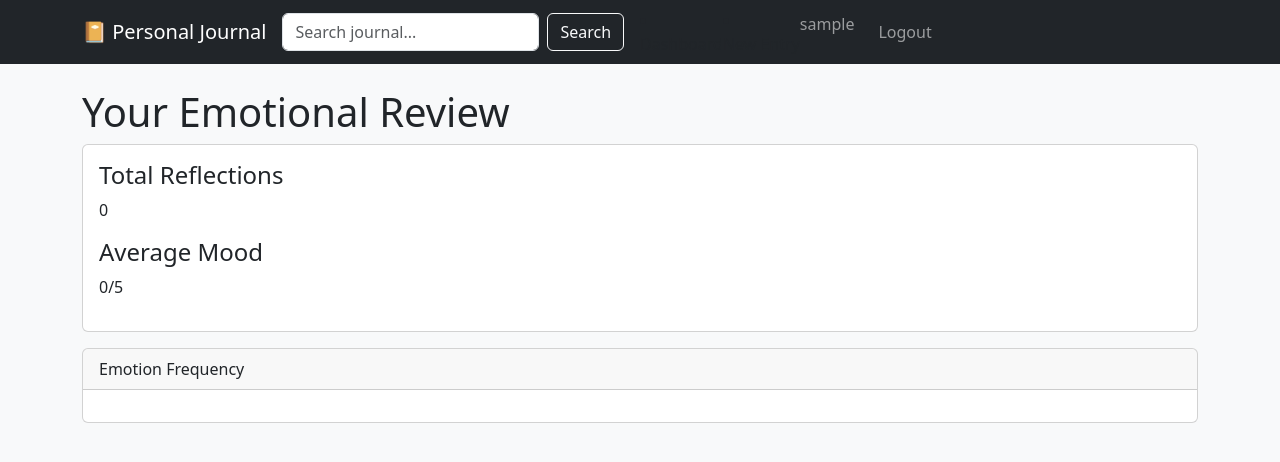
After one commit to dippa1982/Journal, a Flask app: page /review in a window 1280 px wide. The commit adds this page. Shown: the top 462 px of the page. Run offline with Flask 3, Linux system fonts and the light colour scheme; the visitor is signed in with stand-in values (Sample User, id 1); data that the repository does not hold is empty.

Commit message:
Add files via upload

```diff
--- a/app.py
+++ b/app.py
@@ -8,7 +8,7 @@ from flask import (
 )
 
 from flask_sqlalchemy import SQLAlchemy
-
+from collections import Counter
 from flask_login import (
     LoginManager,
     UserMixin,
@@ -232,10 +232,31 @@ def dashboard():
         Entry.created_at.desc()
     ).all()
 
+    emotion_counter = Counter()
+
+    for entry in entries:
+        emotion_counter[entry.strongest_emotion] += 1
+
+    top_emotions = emotion_counter.most_common(5)
+
+    total_entries = len(entries)
+
+    if total_entries > 0:
+        average_mood = round(
+            sum(entry.mood_score for entry in entries)
+            / total_entries,
+            1
+        )
+    else:
+        average_mood = 0
+
     return render_template(
-        'dashboard.html',
-        entries=entries
-    )
+    'dashboard.html',
+    entries=entries,
+    total_entries=total_entries,
+    average_mood=average_mood,
+    top_emotions=top_emotions
+)
 
 
 # --------------------------------------------------
@@ -376,6 +397,40 @@ def search():
     )
 
 # --------------------------------------------------
+# Monthly Review
+# --------------------------------------------------
+
+@app.route('/review')
+@login_required
+def review():
+
+    entries = Entry.query.filter_by(
+        user_id=current_user.id
+    ).all()
+
+    total_entries = len(entries)
+
+    if total_entries:
+        average_mood = round(
+            sum(e.mood_score for e in entries)
+            / total_entries,
+            1
+        )
+    else:
+        average_mood = 0
+
+    emotion_counter = Counter(
+        e.strongest_emotion
+        for e in entries
+    )
+
+    return render_template(
+        'review.html',
+        total_entries=total_entries,
+        average_mood=average_mood,
+        emotions=emotion_counter.most_common()
+    )
+# --------------------------------------------------
 # Create Database
 # --------------------------------------------------
 
--- /dev/null
+++ b/templates/review.html
@@ -0,0 +1,41 @@
+{% extends "base.html" %}
+
+{% block content %}
+
+<h1>Your Emotional Review</h1>
+
+<div class="card mb-3">
+
+    <div class="card-body">
+
+        <h4>Total Reflections</h4>
+        <p>{{ total_entries }}</p>
+
+        <h4>Average Mood</h4>
+        <p>{{ average_mood }}/5</p>
+
+    </div>
+
+</div>
+
+<div class="card">
+
+    <div class="card-header">
+        Emotion Frequency
+    </div>
+
+    <div class="card-body">
+
+        {% for emotion, count in emotions %}
+
+            <p>
+                {{ emotion }} - {{ count }}
+            </p>
+
+        {% endfor %}
+
+    </div>
+
+</div>
+
+{% endblock %}
```
Also changed, not shown: templates/dashboard.html (+56 -0 lines).
